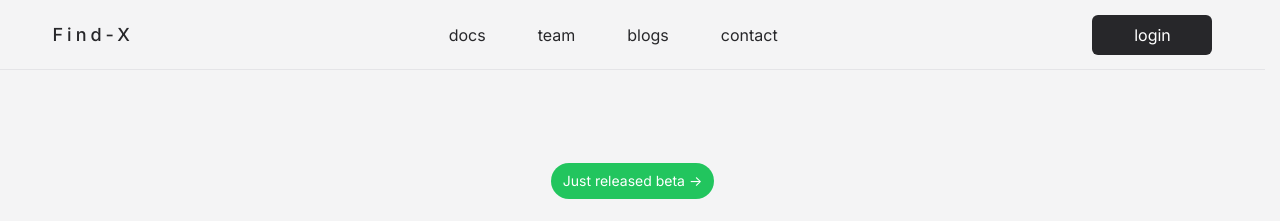
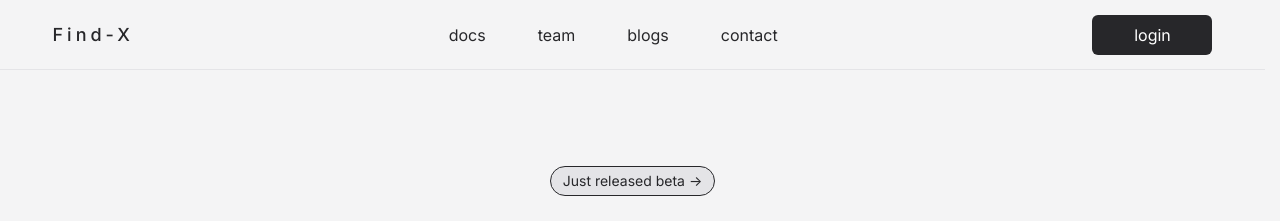
Before and after one commit to find-x-ai/find-x, a Next.js app in the folder website/: page / in a window 1280 px wide. Shown: the top 221 px of the page. Built offline with nearby package versions, Linux system fonts and the light colour scheme.

Commit message:
refactor: small ui changes

```diff
--- a/website/components/home/hero.tsx
+++ b/website/components/home/hero.tsx
@@ -12,9 +12,10 @@ export const Hero = () => {
     >
       <Link
         href={"/docs"}
-        className="py-2 px-3 cursor-pointer rounded-full bg-green-500 text-white text-sm hover:shadow-sm hover:shadow-green-500 transition-shadow duration-500"
+        className="py-1 group px-3 cursor-pointer rounded-full border bg-zinc-200 border-zinc-800 text-zinc-800 text-sm"
       >
-        Just released beta -{">"}
+        Just released beta{" "}
+        <span className="relative group-hover:left-1">-{">"}</span>
       </Link>
       <div className="flex flex-col items-center gap-5">
         <h1 className="md:text-7xl sm:text-6xl text-5xl text-center tracking-tight font-medium">
```
